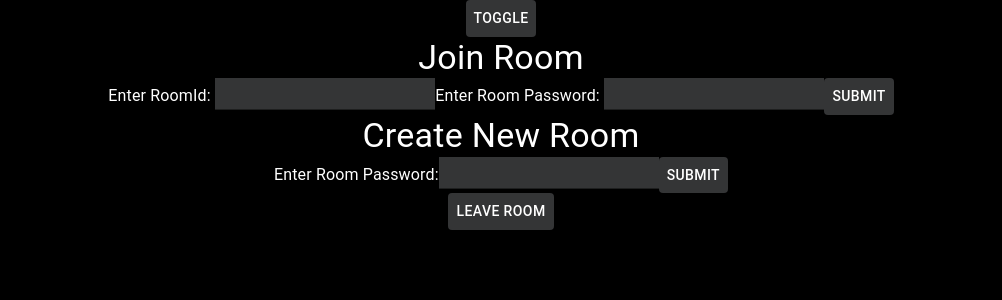
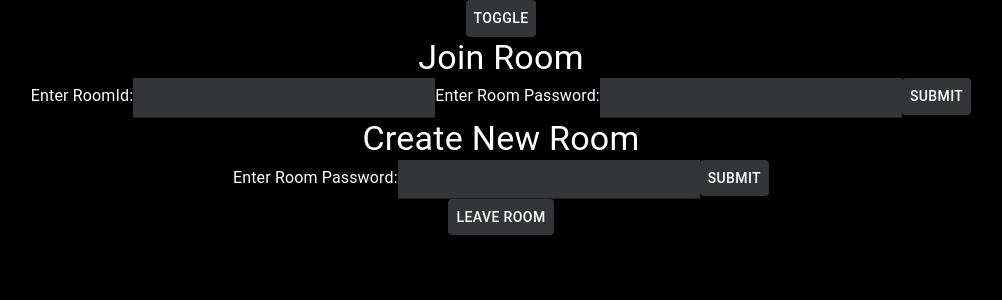
Before and after one commit to AnkitBasrur/CollBerx-Client, a React (Create React App) app: page /home in a window 1280 px wide. Shown: the top 300 px of the page, without its empty margins (139-1141 px from the left). Built offline with nearby package versions, Linux system fonts and the light colour scheme; no server answers.

Commit message:
theme customize

```diff
--- a/src/Home.js
+++ b/src/Home.js
@@ -7,11 +7,23 @@ import { useContext } from "react";
 import {ThemeContext} from './contexts/ThemeContext'
 import { Button, TextField, Typography } from "@material-ui/core";
 
+const styles = {
+  light: {
+      color: "black",
+      fontSize: "22px"
+  },
+  dark: {
+      color: "white",
+      fontSize: "22px"
+  }
+};
+
 const socket = io("http://localhost:5000/");
-function Home() {
+function Home(props) {
   const { isLightTheme, light, dark, toggleTheme } = useContext(ThemeContext);
   const theme = isLightTheme ? light : dark;
   const history = useHistory()
+  const { classes } = props;
 
   const [password, setPassword] = useState('');
   const [code, setCode] = useState('');
@@ -33,8 +45,6 @@ function Home() {
     }
   };
 
-  const classes = withStyles(styles)
-  console.log(classes.input)
 
   useEffect(() => {
     socket.on("Hey", (arg1) => {
@@ -77,13 +87,22 @@ function Home() {
     <Button style={{backgroundColor: theme.button, color: theme.text }} onClick={() => toggleTheme()}>Toggle</Button>
     <ThemeTextTypography variant="h4">Join Room</ThemeTextTypography>
       <form>
-        <ThemeTextTypography display="inline" style={{ color: theme.text}}>Enter RoomId:</ThemeTextTypography> <TextField InputProps={{ className: classes.input }}type="text" style={{backgroundColor: theme.button, color: theme.text }} value={code} onChange={(e) => setCode(e.target.value)}/>
-        <ThemeTextTypography display="inline" style={{ color: theme.text}}>Enter Room Password:</ThemeTextTypography> <TextField type="text" style={{backgroundColor: theme.button, textColor: theme.text }} value={password} onChange={(e) => setPassword(e.target.value)}/>
+        <ThemeTextTypography display="inline" style={{ color: theme.text}}>
+          Enter RoomId:
+        </ThemeTextTypography>
+        <TextField InputLabelProps={{ style: { color: theme.placeholder, fontSize: "22px"}}} InputProps={{ className: isLightTheme ? classes.light: classes.dark }} type="text" style={{backgroundColor: theme.button, color: theme.text }} value={code} onChange={(e) => setCode(e.target.value)}/>
+        <ThemeTextTypography display="inline" style={{ color: theme.text}}>
+          Enter Room Password:
+        </ThemeTextTypography>
+        <TextField type="text" InputLabelProps={{ style: { color: theme.placeholder, fontSize: "22px"}}} InputProps={{ className: isLightTheme ? classes.light: classes.dark }} style={{backgroundColor: theme.button, textColor: theme.text }} value={password} onChange={(e) => setPassword(e.target.value)}/>
         <Button type="submit" style={{backgroundColor: theme.button, color: theme.text }} onClick={(e) => joinRoom(e)} value="Submit">Submit</Button>
       </form>
       <ThemeTextTypography variant="h4">Create New Room</ThemeTextTypography>
       <form>
-      <ThemeTextTypography display="inline" style={{ color: theme.text}}>Enter Room Password:</ThemeTextTypography><TextField type="text" color="secondary" style={{backgroundColor: theme.button, color: "white" }} value={newRoomPassword} onChange={(e) => setNewRoomPassword(e.target.value)}/>
+      <ThemeTextTypography display="inline" style={{ color: theme.text}}>
+        Enter Room Password:
+      </ThemeTextTypography>
+      <TextField type="text" InputLabelProps={{ style: { color: theme.placeholder, fontSize: "22px"}}} InputProps={{ className: isLightTheme ? classes.light: classes.dark }} style={{backgroundColor: theme.button, color: "white" }} value={newRoomPassword} onChange={(e) => setNewRoomPassword(e.target.value)}/>
         <Button type="submit" style={{backgroundColor: theme.button, color: theme.text }} onClick={(e) => createRoom(e)} value="Submit">Submit</Button>
       </form>
       <Button style={{backgroundColor: theme.button, color: theme.text }} onClick={(e) =>leaveRoom(e)}>Leave Room</Button>
@@ -91,4 +110,4 @@ function Home() {
   );
 }
 
-export default Home;
+export default withStyles(styles)(Home);
--- a/src/Login.js
+++ b/src/Login.js
@@ -6,10 +6,22 @@ import { withStyles } from "@material-ui/core/styles";
 import {ThemeContext} from './contexts/ThemeContext'
 import { Button, TextField, Typography } from "@material-ui/core";
 
-function Login(){
+const styles = {
+    light: {
+        color: "black",
+        fontSize: "22px"
+    },
+    dark: {
+        color: "white",
+        fontSize: "22px"
+    }
+};
+
+function Login(props){
     const { isLightTheme, light, dark, toggleTheme } = useContext(ThemeContext);
     const theme = isLightTheme ? light : dark;
     const history = useHistory();
+    const { classes } = props;
 
     const [loginEmail, setLoginEmail] = useState('');
     const [loginPassword, setLoginPassword] = useState('');
@@ -48,16 +60,16 @@ function Login(){
             <Button style={{backgroundColor: theme.button, color: theme.text }} onClick={() => toggleTheme()} >Toggle</Button>
             <form>
                 <ThemeTextTypography variant="h4">Login</ThemeTextTypography>
-                <TextField type="text" label="Enter Email" style={{backgroundColor: theme.button, color: theme.text }} value={loginEmail} onChange={(e) => setLoginEmail(e.target.value)}/><br /><br />
-                <TextField type="text" label="Enter Password" style={{backgroundColor: theme.button, color: theme.text }} value={loginPassword} onChange={(e) => setLoginPassword(e.target.value)}/><br /><br />
+                <TextField InputLabelProps={{ style: { color: theme.placeholder, fontSize: "22px"}}} InputProps={{ className: isLightTheme ? classes.light: classes.dark }} type="text" label="Enter Email" style={{backgroundColor: theme.button }} value={loginEmail} onChange={(e) => setLoginEmail(e.target.value)}/><br /><br />
+                <TextField InputLabelProps={{ style: { color: theme.placeholder, fontSize: "22px"}}} InputProps={{ className: isLightTheme ? classes.light: classes.dark }} type="text" label="Enter Password" style={{backgroundColor: theme.button }} value={loginPassword} onChange={(e) => setLoginPassword(e.target.value)}/><br /><br />
                 <Button type="submit" style={{backgroundColor: theme.button, color: theme.text }} onClick={(e) => loginFunction(e)}>Submit</Button>
             </form>
 
             <form>
                 <ThemeTextTypography variant="h4">Signup</ThemeTextTypography>
-                <TextField type="text" label="Enter Your Name" style={{backgroundColor: theme.button, color: theme.text }} value={signupName} onChange={(e) => setSignupName(e.target.value)}/><br /><br />
-                <TextField type="text" label="Enter Email" style={{backgroundColor: theme.button, color: theme.text }} value={signupEmail} onChange={(e) => setSignupEmail(e.target.value)}/><br /><br />
-                <TextField type="text" label="Enter Password" style={{backgroundColor: theme.button, color: theme.text }} value={signupPassword} onChange={(e) => setSignupPassword(e.target.value)}/><br /><br />
+                <TextField type="text" label="Enter Your Name" InputLabelProps={{ style: { color: theme.placeholder, fontSize: "22px"}}} InputProps={{ className: isLightTheme ? classes.light: classes.dark }} style={{backgroundColor: theme.button }} value={signupName} onChange={(e) => setSignupName(e.target.value)}/><br /><br />
+                <TextField type="text" label="Enter Email" InputLabelProps={{ style: { color: theme.placeholder, fontSize: "22px"}}} InputProps={{ className: isLightTheme ? classes.light: classes.dark }} style={{backgroundColor: theme.button }} value={signupEmail} onChange={(e) => setSignupEmail(e.target.value)}/><br /><br />
+                <TextField type="text" label="Enter Password" InputLabelProps={{ style: { color: theme.placeholder, fontSize: "22px"}}} InputProps={{ className: isLightTheme ? classes.light: classes.dark }} style={{backgroundColor: theme.button }} value={signupPassword} onChange={(e) => setSignupPassword(e.target.value)}/><br /><br />
                 <Button type="submit" style={{backgroundColor: theme.button, color: theme.text }} onClick={(e) => signUpFunction(e)}>Submit</Button>
             </form>
             {errorMessage}
@@ -65,4 +77,4 @@ function Login(){
     )
 }
 
-export default Login;
+export default withStyles(styles)(Login);
--- a/src/Main.js
+++ b/src/Main.js
@@ -1,7 +1,7 @@
 import { useEffect, useState } from "react";
 import { io } from "socket.io-client";
 import { withStyles } from "@material-ui/core/styles";
-import { Typography } from "@material-ui/core";
+import { Button, TextField, Typography } from "@material-ui/core";
 import { useContext } from "react";
 import {ThemeContext} from './contexts/ThemeContext'
 import { useParams } from "react-router-dom";
@@ -10,12 +10,22 @@ import CancelIcon from '@material-ui/icons/Cancel';
 import DoneIcon from '@material-ui/icons/Done';
 
 const { uuid } = require('uuidv4');
-
+const styles = {
+    light: {
+        color: "black",
+        fontSize: "22px"
+    },
+    dark: {
+        color: "white",
+        fontSize: "22px"
+    }
+};
 const socket = io("http://localhost:5000/");
-function Main(){
+function Main(props){
     let { id } = useParams();
     const { isLightTheme, light, dark, toggleTheme } = useContext(ThemeContext);
     const theme = isLightTheme ? light : dark;
+    const { classes } = props;
 
     const [completedValue, setCompletedValue] = useState('');
     const [pendingValue, setPendingValue] = useState('');
@@ -27,7 +37,7 @@ function Main(){
     const [refresh, setRefresh] = useState(true);
     const [chatValue, setChatValue] = useState('')
 
-    const WhiteTextTypography = withStyles({
+    const ThemeTextTypography = withStyles({
         root: {
           color: theme.text
         }
@@ -79,58 +89,58 @@ function Main(){
     }
     const addChat = async() => {
         await axios.post('http://localhost:4000/addChat', { id, text: chatValue, from: "Ankit", chatID: uuid() })
+        setChatValue('')
         setRefresh((curr) => !curr)
     }
     return (
-        <div style={{height: "100vh", backgroundColor: theme.ui}}>
-            <h1>{id}</h1>
-            <button onClick={() => toggleTheme} >Toggle</button>
+        <div style={{ minHeight: "100vh", backgroundColor: theme.ui}}>
+            <Button style={{backgroundColor: theme.button, color: theme.text }} onClick={() => toggleTheme()} >Toggle</Button>
             <div class="search-container">
                 <div class="search-item" style={{ backgroundColor: theme.box}}>
-                    <WhiteTextTypography variant="h4">Pending</WhiteTextTypography>
-                    <input type="text" value={pendingValue} onChange={(e) => setPendingValue(e.target.value)} />
-                    <button onClick={addPending}>Add</button>
+                    <ThemeTextTypography variant="h4">Pending</ThemeTextTypography>
+                    <TextField label="Add To Pending Tasks" InputLabelProps={{ style: { color: theme.placeholder, fontSize: "22px"}}} InputProps={{ className: isLightTheme ? classes.light: classes.dark }} style={{backgroundColor: theme.button }} type="text" value={pendingValue} onChange={(e) => setPendingValue(e.target.value)} />
+                    <Button style={{backgroundColor: theme.button, color: theme.text }} onClick={addPending}>Add</Button>
                     {pendingData.map((row) => (
                         <div key={row.taskID} style={{ backgroundColor: theme.innerBox, marginBottom: "10px"}}>
-                            <WhiteTextTypography variant="h6" display="inline" >{row.name}</WhiteTextTypography>
+                            <ThemeTextTypography variant="h6" display="inline" >{row.name}</ThemeTextTypography>
                             <DoneIcon style={{color: theme.text, marginLeft: "3%"}} onClick={() => nextLevel(row.taskID, row.createdBy, row.name, row.createdAt, "Pending")} />
                             <CancelIcon style={{color: theme.text}} onClick={() => removeData(row.taskID, "Pending")} />
                         </div>
                     ))}
                 </div>
                 <div class="search-item" style={{ backgroundColor: theme.box}}>
-                    <WhiteTextTypography variant="h4">Active</WhiteTextTypography>
-                    <input type="text" value={activeValue} onChange={(e) => setActiveValue(e.target.value)} />
-                    <button onClick={addActive}>Add</button>
+                    <ThemeTextTypography variant="h4">Active</ThemeTextTypography>
+                    <TextField label="Add To Active Tasks" type="text" InputLabelProps={{ style: { color: theme.placeholder, fontSize: "22px"}}} InputProps={{ className: isLightTheme ? classes.light: classes.dark }} style={{backgroundColor: theme.button }} value={activeValue} onChange={(e) => setActiveValue(e.target.value)} />
+                    <Button style={{backgroundColor: theme.button, color: theme.text }} onClick={addActive}>Add</Button>
                     {activeData.length > 0 && activeData.map((row) => (
                         <div key={row.taskID} style={{ backgroundColor: theme.innerBox, marginBottom: "10px"}}>
-                            <WhiteTextTypography variant="h6" display="inline" >{row.name}</WhiteTextTypography>
+                            <ThemeTextTypography variant="h6" display="inline" >{row.name}</ThemeTextTypography>
                             <DoneIcon style={{color: theme.text, marginLeft: "3%"}} onClick={() => nextLevel(row.taskID, row.createdBy, row.name, row.createdAt, "Active")} />
                             <CancelIcon style={{color: theme.text}} onClick={() => removeData(row.taskID, "Active")} />
                         </div>
                     ))}
                 </div>
                 <div class="search-item" style={{ backgroundColor: theme.box }}>
-                    <WhiteTextTypography variant="h4">Completed</WhiteTextTypography>
-                    <input type="text" value={completedValue} onChange={(e) => setCompletedValue(e.target.value)} />
-                    <button onClick={addCompleted}>Add</button>
+                    <ThemeTextTypography variant="h4">Completed</ThemeTextTypography>
+                    <TextField label="Add To Completed Tasks" type="text" InputLabelProps={{ style: { color: theme.placeholder, fontSize: "22px"}}} InputProps={{ className: isLightTheme ? classes.light: classes.dark }} style={{backgroundColor: theme.button }} value={completedValue} onChange={(e) => setCompletedValue(e.target.value)} />
+                    <Button style={{backgroundColor: theme.button, color: theme.text }} onClick={addCompleted}>Add</Button>
                     {completedData.length > 0 && completedData.map((row) => (
                         <div key={row.taskID} style={{ backgroundColor: theme.innerBox, marginBottom: "10px"}}>
-                            <WhiteTextTypography variant="h6" display="inline" >{row.name}</WhiteTextTypography>
+                            <ThemeTextTypography variant="h6" display="inline" >{row.name}</ThemeTextTypography>
                             <CancelIcon style={{color: theme.text, marginLeft: "3%"}} onClick={() => removeData(row.taskID, "Completed")} />
                         </div>
                     ))}
                 </div>
                 <div style={{marginLeft: "7%", marginRight: "5%", backgroundColor: theme.box}} class="search-item">
-                    <WhiteTextTypography variant="h4">Chat</WhiteTextTypography>
+                    <ThemeTextTypography variant="h4">Chat</ThemeTextTypography>
                     {chatData.length > 0 && chatData.map((row) => (
                         <div style={{ textAlign: "left"}}>
-                            <WhiteTextTypography variant="h6" display="inline" ><b>{row.from} : </b></WhiteTextTypography>
-                            <WhiteTextTypography variant="h6" display="inline" >{row.text}</WhiteTextTypography>
+                            <ThemeTextTypography variant="h6" display="inline" ><b>{row.from} : </b></ThemeTextTypography>
+                            <ThemeTextTypography variant="h6" display="inline" >{row.text}</ThemeTextTypography>
                         </div>
                     ))}
-                    <input type="text" value={chatValue} onChange={(e) => setChatValue(e.target.value)} />
-                    <button onClick={addChat}>Add</button>
+                    <TextField label="Type Your Message Here" type="text" InputLabelProps={{ style: { color: theme.placeholder, fontSize: "22px"}}} InputProps={{ className: isLightTheme ? classes.light: classes.dark }} style={{backgroundColor: theme.button }} value={chatValue} onChange={(e) => setChatValue(e.target.value)} />
+                    <Button style={{backgroundColor: theme.button, color: theme.text }} onClick={addChat}>Send</Button>
 
                 </div>
 
@@ -139,4 +149,4 @@ function Main(){
     )
 }
 
-export default Main;
+export default withStyles(styles)(Main);
--- a/src/index.css
+++ b/src/index.css
@@ -19,8 +19,7 @@ code {
 }
 .search-item {
   padding: 30px 10px;
-  border: 1px solid grey;
-  text-align: center;
+ text-align: center;
   margin: 5px;
   width: 110px;
   flex-basis: 100px;
```
Also changed, not shown: src/contexts/ThemeContext.js (+6 -5 lines).
